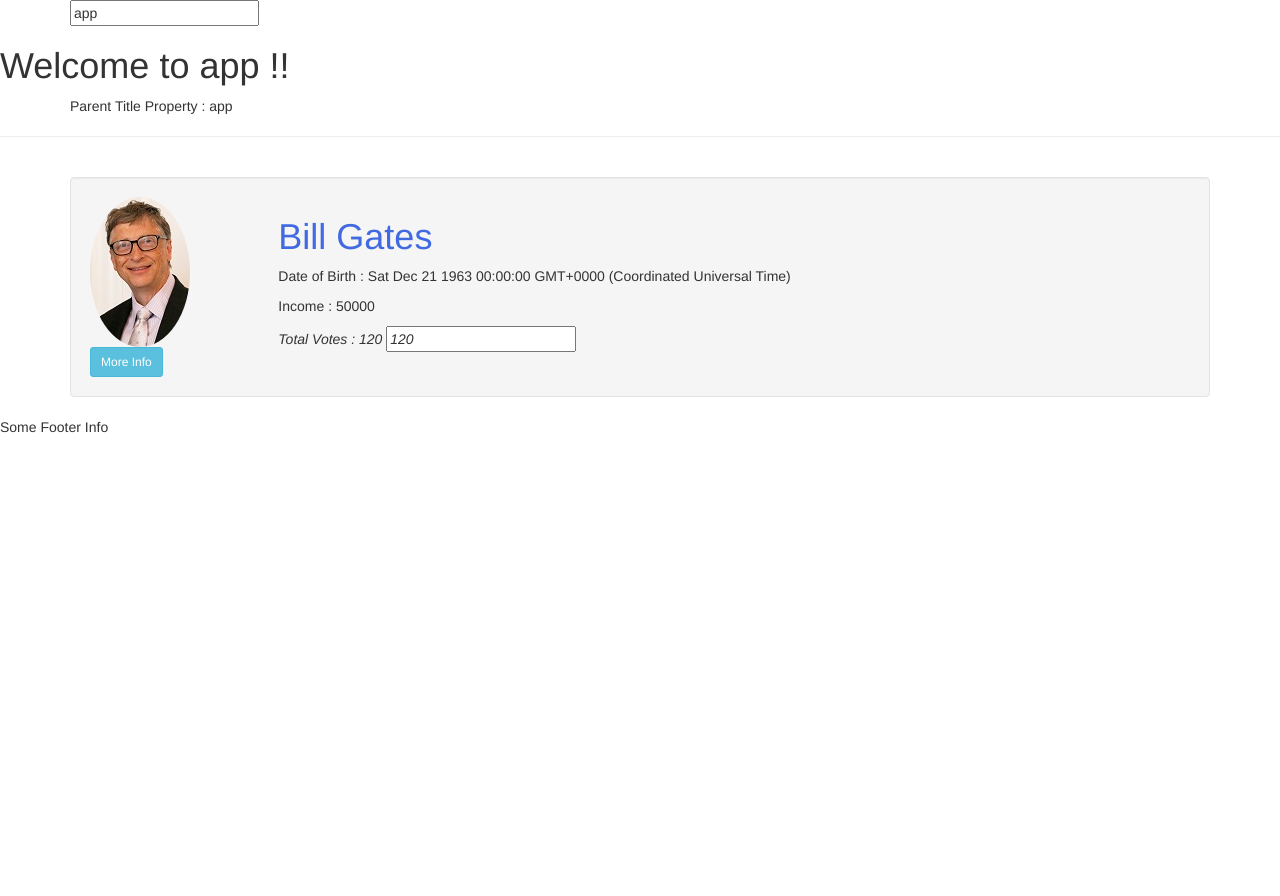
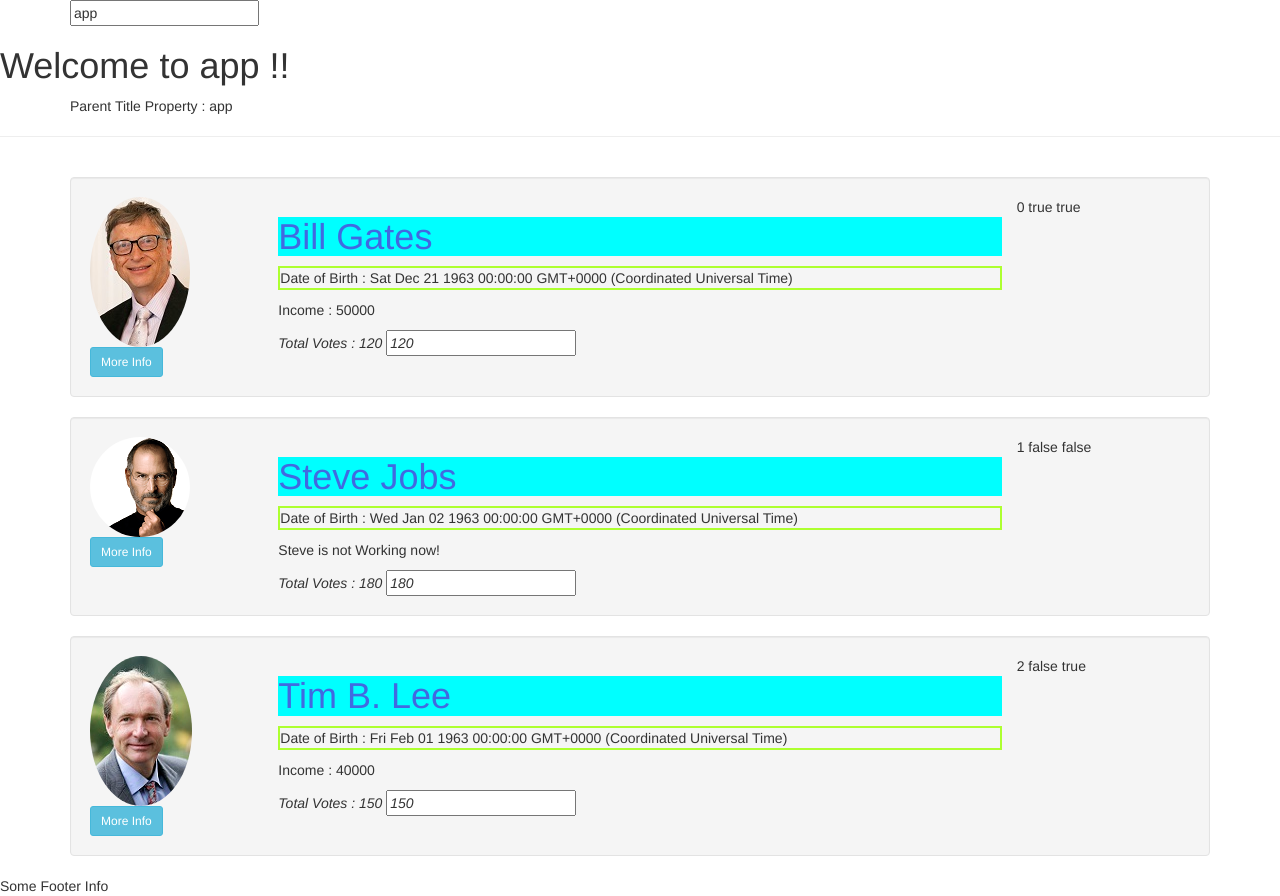
Before and after one commit to synergy2411/demo-soc-gen, an Angular app: page / in a window 1280 px wide. Before the commit the page ends 800 px from the top, so only its background shows below. Built offline with nearby package versions, Linux system fonts and the light colour scheme.

Commit message:
basic attribute directive added

```diff
--- a/src/app/app.component.html
+++ b/src/app/app.component.html
@@ -5,7 +5,7 @@
 </div>
 
 <div>
-  <app-user [title]="title" [user] = "user">
+  <app-user [title]="title" [users] = "users">
     <h1>Welcome to {{ title }} !!</h1>
     <footer>Some Footer Info</footer>
   </app-user>
--- a/src/app/app.component.ts
+++ b/src/app/app.component.ts
@@ -9,9 +9,9 @@
 })
 export class AppComponent {
   title = 'app';
-  user : User;
+  users : User[];
 
   ngOnInit(){
-    this.user = USER_DATA;
+    this.users = USER_DATA;
   }
 }
--- a/src/app/app.module.ts
+++ b/src/app/app.module.ts
@@ -4,11 +4,13 @@
 
 import { AppComponent } from './app.component';
 import { UserComponent } from './user/user.component';
+import { HighlightDirective } from './directives/highlight.directive';
 
 
 @NgModule({
   declarations: [
-    AppComponent, UserComponent
+    AppComponent, UserComponent,
+    HighlightDirective
   ],
   imports: [
     BrowserModule,
--- a/src/app/data/mocks.ts
+++ b/src/app/data/mocks.ts
@@ -1,6 +1,6 @@
 import { User } from "../model/user";
 
-export const USER_DATA : User =  {
+export const USER_DATA : User[] = [ {
     firstName : "Bill",
     lastName : "Gates",
     dob : new Date("Dec 21, 1963"),
@@ -9,4 +9,22 @@
     company : "Microsoft",
     votes : 120,
     image : "assets/images/bill.jpg"
-}
+},{
+    firstName : "Steve",
+    lastName : "Jobs",
+    dob : new Date("Jan 2, 1963"),
+    income : 0,
+    isWorking : false,
+    company : "Apple",
+    votes : 180,
+    image : "assets/images/steve.png"
+},{
+    firstName : "Tim B.",
+    lastName : "Lee",
+    dob : new Date("Feb 1, 1963"),
+    income : 40000,
+    isWorking : true,
+    company : "World Wide Web",
+    votes : 150,
+    image : "assets/images/tim.jpg"
+}]
--- /dev/null
+++ b/src/app/directives/highlight.directive.ts
@@ -0,0 +1,12 @@
+import { Directive, ElementRef } from '@angular/core';
+
+@Directive({
+    selector : '[apphighlight]'
+})
+export class HighlightDirective{
+
+    constructor(private elementRef : ElementRef){
+        // console.log("App Highlight", this.elementRef.nativeElement);
+        this.elementRef.nativeElement.style.backgroundColor = "aqua";
+    }
+}
--- a/src/app/user/user.component.css
+++ b/src/app/user/user.component.css
@@ -1,3 +1,9 @@
 h1{
     color : royalblue;
 }
+.myBorder{
+    border : 2px greenyellow solid;
+}
+.myText{
+    text-decoration: underline;
+}
--- a/src/app/user/user.component.html
+++ b/src/app/user/user.component.html
@@ -8,8 +8,9 @@
 <br>
 <div class="container">
     <ul class="list-unstyled">
-        <li class="well">
+        <li class="well" *ngFor="let user of users; index as i;first as isFirst; even as isEven">
             <div class="row">
+                {{ i }} {{ isFirst }} {{ isEven }}
                 <div class="col-xs-2 col-sm-2 col-md-2">
                     <img [src]="user.image" class="img-responsive img-circle">
                     <button class="btn btn-info btn-sm" (click)="moreInfo(user)">
@@ -17,17 +18,24 @@
                     </button>
                 </div>
                 <div class="col-xs-8 col-sm-8 col-md-8">
-                    <h1> {{ user.firstName }} {{ user.lastName }}</h1>
-                    <p> Date of Birth :
+                    <h1 apphighlight> {{ user.firstName }} {{ user.lastName }}</h1>
+                    <p [ngClass]="myClasses"> Date of Birth :
                         <span [innerHTML]="user.dob"></span>
                     </p>
-                    <p> Income : {{ user.income }}</p>
+                    <!-- <ng-template [ngIf]="user.isWorking">
+                        <p>Income : {{ user.income }}</p>
+                    </ng-template> -->
+                    <p *ngIf="user.isWorking; else ElseTemplate">
+                        Income : {{ user.income }}</p>
                     <em>Total Votes : {{ user.votes }}
                         <!-- <input type="number" [value]="user.votes" (change)="user.votes = $event.target.value"> -->
                         <input type="number" [(ngModel)]="user.votes">
                     </em>
                 </div>
             </div>
+            <ng-template #ElseTemplate>
+                <p>{{ user.firstName }} is not Working now!</p>
+            </ng-template>
         </li>
     </ul>
 </div>
--- a/src/app/user/user.component.ts
+++ b/src/app/user/user.component.ts
@@ -14,10 +14,17 @@
 })
 export class UserComponent {
     @Input('title') title : string;
-    @Input('user') user : User;
+    @Input('users') users : User[];
+
+    myClasses = {
+        myBorder : true,
+        myText : false
+    }
 
     moreInfo(user : User){
         alert(`${user.firstName} is working with ${user.company}!!!`);
+        this.myClasses.myText = true;
+        this.myClasses.myBorder = false;
     }
     ngOnInit(){
         console.log("ngOnInit");
```
